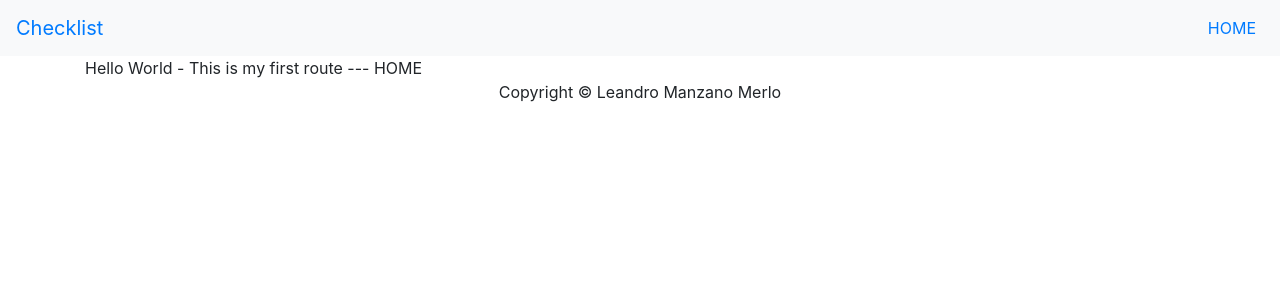
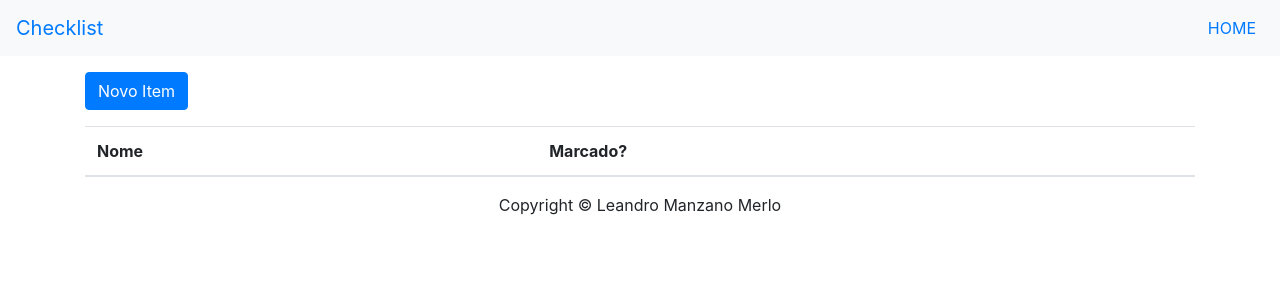
Before and after one commit to leandro-merlo/react-checklist, a React (Create React App) app: page / in a window 1280 px wide. Shown: the top 300 px of the page. Built offline with nearby package versions, Linux system fonts and the light colour scheme.

Commit message:
Criando componente de Listagem

```diff
--- a/src/App.js
+++ b/src/App.js
@@ -1,8 +1,7 @@
 import React, { Component } from 'react'
 import { BrowserRouter as Router, Route } from 'react-router-dom'
 // import { Button } from 'reactstrap'
-import Home from './HomeComponent'
-import Home123 from './Home123Component'
+import Home from './components/Home'
 import Header from './components/Header'
 import Footer from './components/Footer'
 import Insert from './components/Insert'
@@ -19,7 +18,6 @@ export default class App extends Component {
         <div className="container">
           <Router>
             <Route path="/" exact component={ Home }></Route>
-            <Route path="/123" component={ Home123 }></Route>
             <Route path="/add" component={ Insert }></Route>
           </Router>
         </div>
--- a/src/Home123Component.js
+++ /dev/null
@@ -1,14 +0,0 @@
-import React, { Component } from 'react';
-
-export default class Home123 extends Component {
-
-    constructor(props) {
-        super(props);
-    }
-
-    render(){
-        return (
-            <div>HOME 123</div>
-        );
-    }
-}
--- a/src/HomeComponent.js
+++ /dev/null
@@ -1,14 +0,0 @@
-import React, { Component } from 'react';
-
-export default class Home extends Component {
-
-    constructor(props) {
-        super(props);
-    }
-
-    render(){
-        return (
-            <div>Hello World - This is my first route --- HOME</div>
-        );
-    }
-}
--- /dev/null
+++ b/src/components/Home.js
@@ -0,0 +1,50 @@
+import React, { Component } from 'react';
+import { Table, Badge } from 'reactstrap'
+import { Link } from 'react-router-dom'
+
+export default class Home extends Component {
+
+    constructor(props) {
+        super(props);
+        this.state = {
+            data: []
+        }
+    }
+
+    componentDidMount() {
+        this.setState({
+            data: JSON.parse(localStorage.getItem('data')) || []
+        })
+    }
+
+    render(){
+        const { data } = this.state;
+        return (
+            <div>
+                <Link className="btn btn-primary mb-3 mt-3" to="/add">Novo Item</Link>
+                <Table>
+                    <thead>
+                        <tr>
+                            <th>Nome</th>
+                            <th>Marcado?</th>
+                        </tr>
+                    </thead>
+                    <tbody>
+                        {
+                            data.map((item, index) => (
+                                <tr key={index}>
+                                    <td>{ item.name}</td>
+                                    <td>
+                                        { item.check ?
+                                            <Badge color='success'>Sim</Badge> :
+                                            <Badge color='danger'>Não</Badge>}
+                                    </td>
+                                </tr>
+                            ))
+                        }
+                    </tbody>
+                </Table>
+            </div>
+        );
+    }
+}
```
